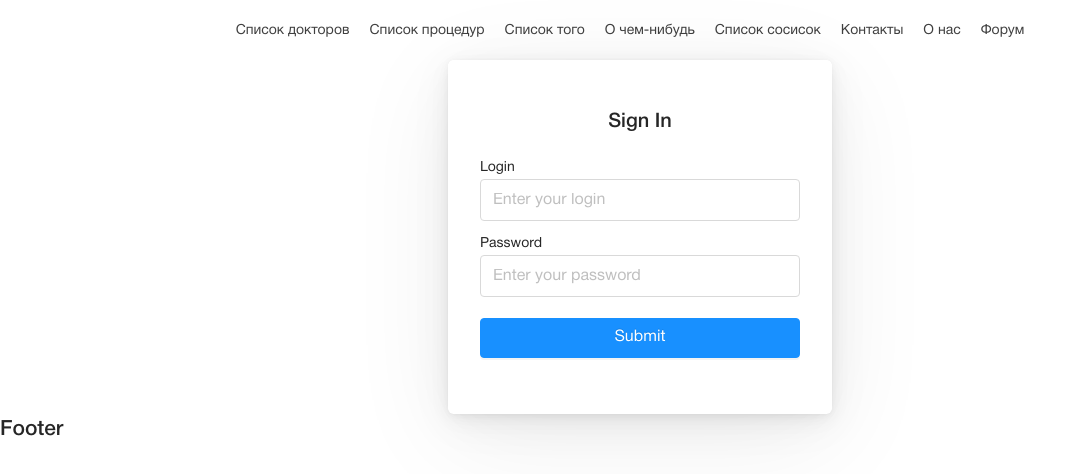
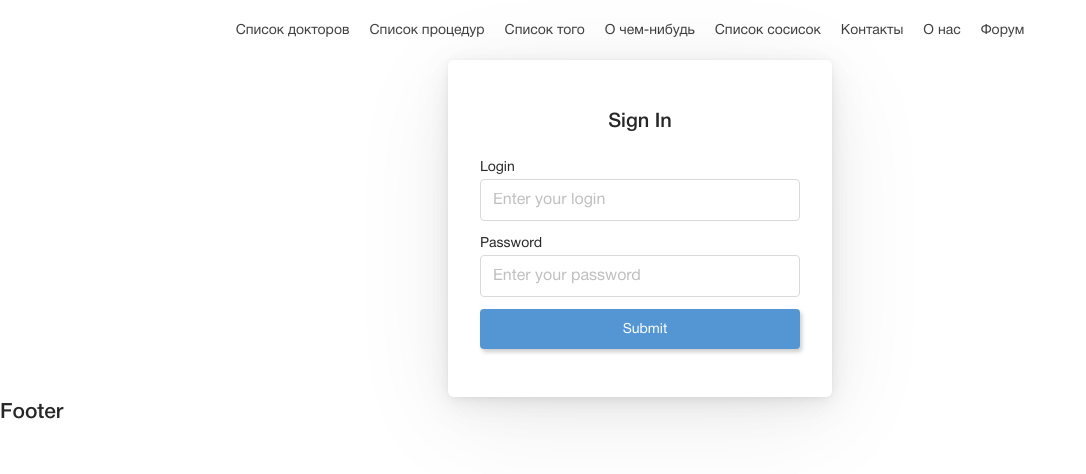
Before and after one commit to AlexVedernikoff/Vet-clinic-for-wolfik, a React (Create React App) app: page /sign-in in a window 1280 px wide. Shown: the top 474 px of the page, without its empty margins (0-1086 px from the left). Built offline with nearby package versions, Linux system fonts and the light colour scheme.

Commit message:
fixed Universal button

```diff
--- a/src/components/PetSidebar/PetSidebar.tsx
+++ b/src/components/PetSidebar/PetSidebar.tsx
@@ -1,4 +1,4 @@
-import { Collapse } from 'antd';
+import { Button, Collapse } from 'antd';
 import { EditOutlined, DeleteOutlined, PlusOutlined } from '@ant-design/icons';
 import css from './PetSidebar.module.scss';
 import ButtonCustom from '../button/Button';
@@ -26,11 +26,18 @@ const createPanel = (id: number, name: string): JSX.Element => (
   <Panel header={name} key={id} className={css.panel}>
     <ButtonCustom
       label="Редактировать"
-      typeButton="primary"
+      appearance="primary"
       icon={<EditOutlined />}
       style={{ marginRight: '5px' }}
     />
-    <ButtonCustom label="Удалить" typeButton="primary" icon={<DeleteOutlined />} />
+    <Button shape="circle" type="primary" icon={<DeleteOutlined />}>
+      рпррр
+    </Button>
+    <ButtonCustom
+      label="Удалить"
+      appearance="primary"
+      icon={<DeleteOutlined />}
+    />
   </Panel>
 );
 
@@ -39,7 +46,11 @@ const PetSidebar = (): JSX.Element => (
   <aside className={css.sidebar}>
     <div className={css.header}>
       <span className={css.label}>Ваши питомцы</span>
-      <ButtonCustom shape="circle" typeButton="primary" icon={<PlusOutlined />} />
+      <ButtonCustom
+        appearance="default"
+        shape="circle"
+        icon={<PlusOutlined />}
+      />
     </div>
     <Collapse accordion expandIconPosition="end">
       {petsData.map((pet: Pets) => createPanel(pet.id, pet.name))}
--- a/src/components/button/Button.module.scss
+++ b/src/components/button/Button.module.scss
@@ -0,0 +1,43 @@
+$mainColor: #5496d4;
+$shadowColor: #2e75b7;
+
+.style_button {
+  box-shadow: 2px 3px 4px rgba(0, 0, 0, 0.2);
+  border-radius: 4px;
+  cursor: pointer;
+  padding: 10px 15px 8px 15px; // можно убрать и добавлять инлайн стили
+  font-size: 14px;
+  line-height: 22px;
+  transition: 0.2s;
+  text-align: center;
+  justify-content: center;
+  &:hover {
+    filter: opacity(90%);
+  }
+  &:active {
+    filter: opacity(70%);
+  }
+  span {
+    &:last-child {
+      margin-left: 10px;
+    }
+  }
+}
+.primary {
+  border: none;
+  background: $mainColor;
+  color: #fff;
+}
+.default {
+  background: #fff;
+  border: 1px solid #000000;
+}
+.circle {
+  min-width: 36px;
+  padding-right: 0;
+  padding-left: 0;
+  border-radius: 100%;
+  display: inline-flex;
+  justify-content: flex-end;
+  align-items: center;
+}
--- a/src/components/button/Button.tsx
+++ b/src/components/button/Button.tsx
@@ -1,40 +1,36 @@
-import { Button } from 'antd';
+import style from './Button.module.scss';
+/* eslint-disable react/button-has-type */
+type ButtonType = Pick<React.ButtonHTMLAttributes<HTMLButtonElement>, 'type'>;
 
-export interface ButtonProps {
-  typeButton?: 'default' | 'primary';
-  size?: 'small' | 'large';
-  label?: string;
-  shape?: 'circle' | 'round';
+type ButtonProps = {
+  appearance?: 'primary' | 'default';
+  // size?: 'small' | 'large';
+  label?: string | JSX.Element | null;
+  shape?: 'circle' | 'def';
   icon?: JSX.Element;
   onClick?: (event: React.MouseEvent<HTMLButtonElement, MouseEvent>) => void;
-  form?: 'submit';
   disabled?: boolean;
   style?: React.CSSProperties;
-}
+} & ButtonType;
 
 const ButtonCustom = ({
-  typeButton,
-  size,
+  appearance = 'primary',
   label,
-  onClick,
+  type = 'button',
+  shape = 'def',
   icon,
-  shape,
-  form,
-  disabled,
-  style,
+  ...other
 }: ButtonProps): JSX.Element => (
-  <Button
-    style={style}
-    shape={shape}
-    type={typeButton}
-    size={size}
-    onClick={onClick}
-    htmlType={form}
-    disabled={disabled}
-    icon={icon}
+  <button
+    className={`${style.style_button} ${style[appearance]} ${
+      style[shape] ?? ''
+    }`}
+    type={type}
+    {...other}
   >
-    {label}
-  </Button>
+    {icon}
+    <span>{label}</span>
+  </button>
 );
 
 export default ButtonCustom;
--- a/src/components/forms/sign-in/SignIn.tsx
+++ b/src/components/forms/sign-in/SignIn.tsx
@@ -43,11 +43,9 @@ const SignIn = (): JSX.Element => (
             />
             {errors.password && touched.password && <p>{errors.password}</p>}
             <ButtonCustom
-              style={{ borderRadius: '4px', margin: '21px 0 8px 0' }}
-              size="large"
+              style={{ marginTop: '12px' }}
               label="Submit"
-              typeButton="primary"
-              form="submit"
+              type="submit"
             />
           </Form>
         )}
--- a/src/components/forms/sing-up/SignUp.tsx
+++ b/src/components/forms/sing-up/SignUp.tsx
@@ -109,15 +109,9 @@ export const SignUp = (): JSX.Element => {
                   </div>
                   <div>
                     <ButtonCustom
-                      style={{
-                        borderRadius: '4px',
-                        margin: '0 0 8px 0',
-                        width: '100%',
-                      }}
-                      size="large"
                       label="Create"
-                      typeButton="primary"
-                      form="submit"
+                      style={{ marginTop: '12px', width: '100%' }}
+                      type="submit"
                       disabled={!isValid && !dirty}
                     />
                     <div className={styles.signin}>
```
